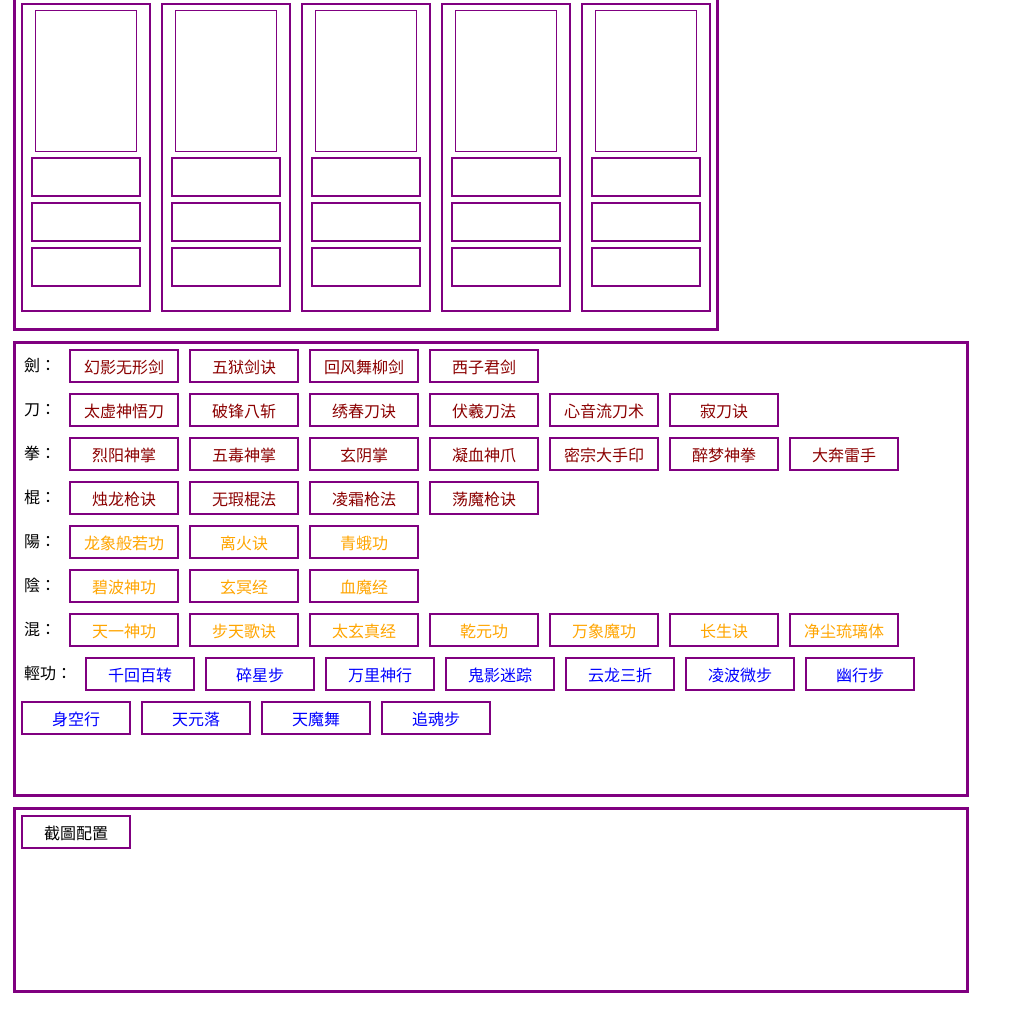
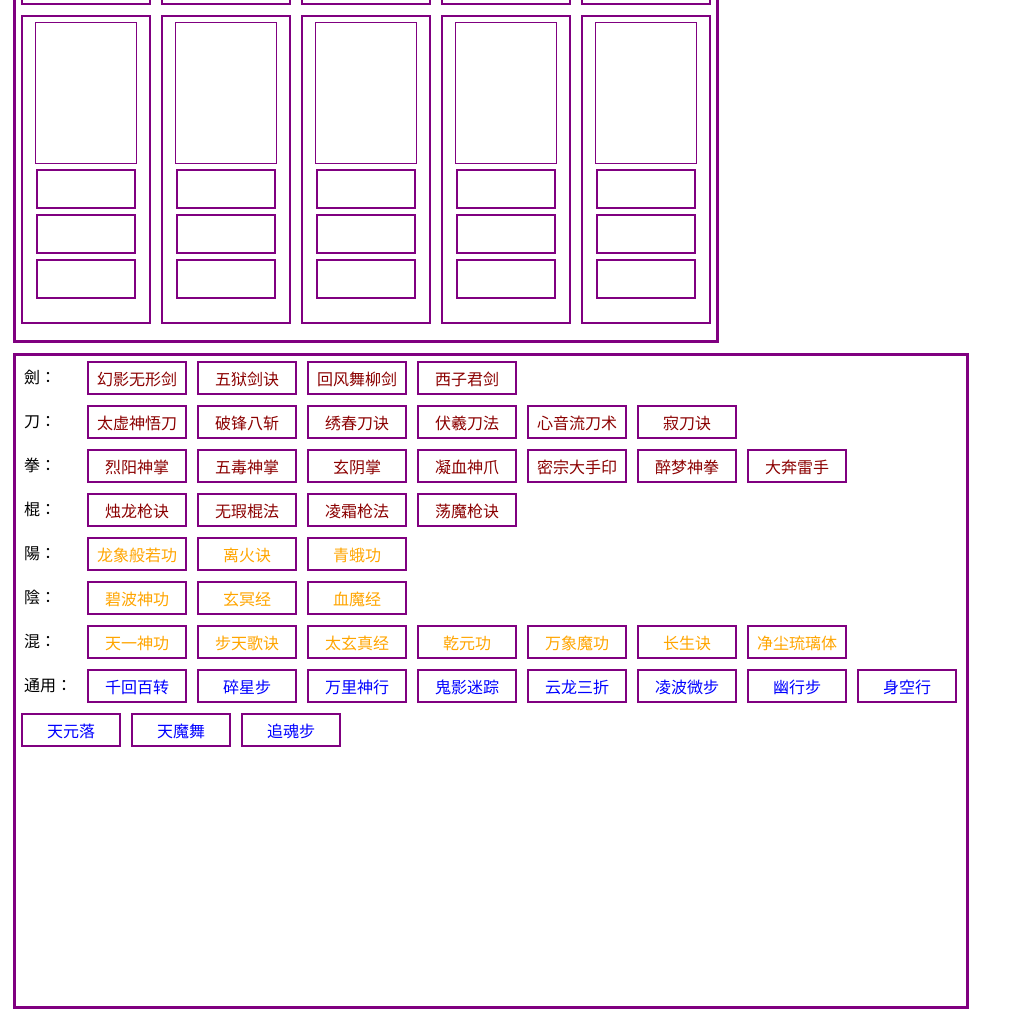
Before and after one commit to liuxd/YanYuBuild, a plain HTML site: page index.html in a window 1280 px wide. Shown: the part 758-1772 px from the top of the page, without its empty margins (0-1019 px from the left). Drawn offline with Linux system fonts and the light colour scheme.

Commit message:
hide buttons for now.

```diff
--- a/index.html
+++ b/index.html
@@ -1,4 +1,5 @@
-<html lang="en-UK">
+<!DOCTYPE html>
+<html lang="en">
 <head>
     <title>煙雨江湖搭配器</title>
     <link rel="stylesheet" href="./main.css">
@@ -32,16 +33,19 @@
             <div class="skill-title">混：</div>
         </div>
     </div>
+
     <div id="skill-fly" class="skill-sub-box">
-        <div class="skill-title">輕功：</div>
+        <div class="skill-title">通用：</div>
     </div>
 </div>
-<div class="button-box">
-    <div id="btn-capture" class="btn">截圖配置</div>
-</div>
+<!--<div class="button-box">-->
+<!--    <div class="btn">保存</div>-->
+<!--    <div class="btn">重置</div>-->
+<!--</div>-->
 
-<script src="js/db.js"></script>
-<script src="js/utils.js"></script>
+<script type="application/javascript" src="js/db.js"></script>
+<script type="application/javascript" src="js/utils.js"></script>
+
 <script>
     (function () {
         let mainPlayerRoom = document.getElementById('main-player-room');
--- a/main.css
+++ b/main.css
@@ -8,7 +8,7 @@
 
 #skill-box {
     width: 950px;
-    height: 450px;
+    height: 650px;
 }
 
 .button-box {
@@ -17,7 +17,7 @@
 }
 
 .skill, .btn {
-    width: 100px;
+    width: 90px;
     padding: 3px;
     border: 2px solid purple;
     text-align: center;
@@ -43,7 +43,7 @@
 }
 
 .player-skill {
-    width: 100px;
+    width: 90px;
     height: 30px;
     padding: 3px;
     border: 2px solid purple;
@@ -56,6 +56,7 @@
 }
 
 .skill-title {
+    width: 50px;
     font-family: "Yuanti SC", serif;
     float: left;
     margin: 5px;
```
